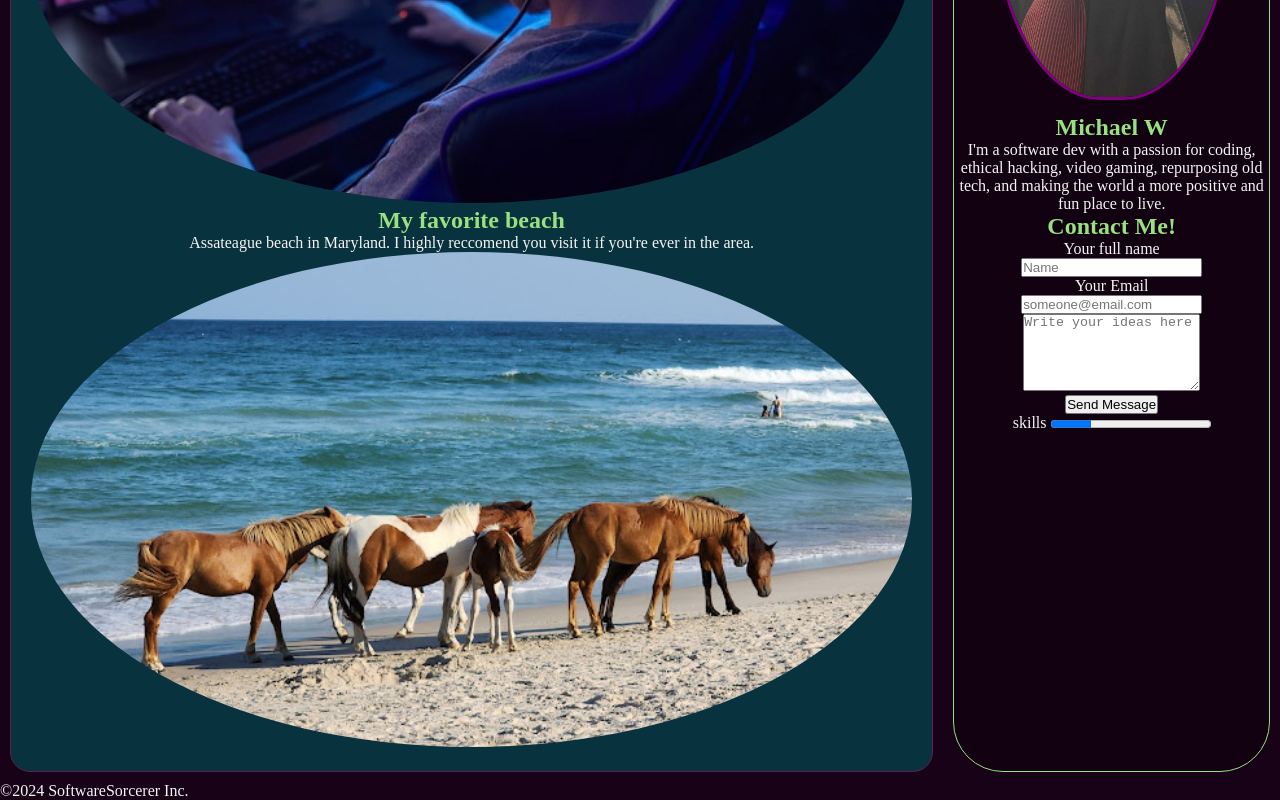
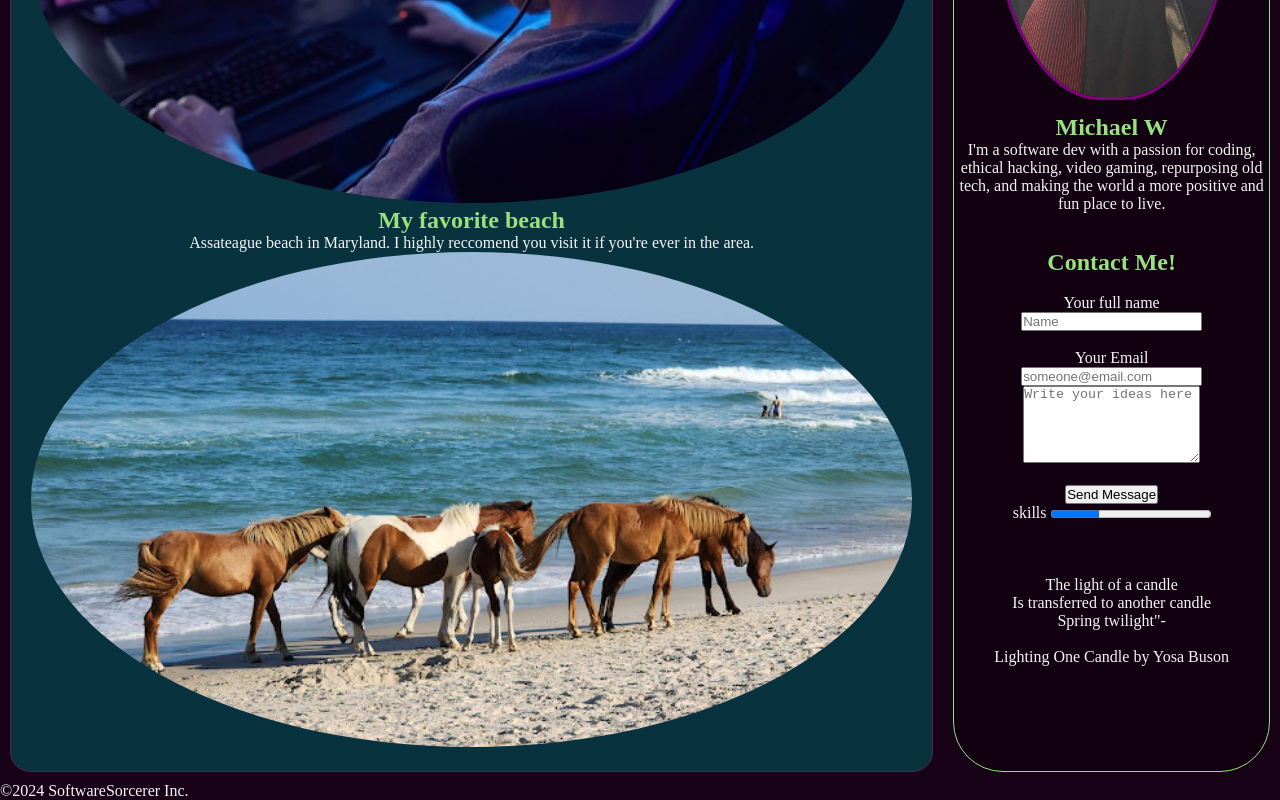
Before and after one commit to SoftwareSorcerer72/portfolio, a plain HTML site: page index.html in a window 1280 px wide. Shown: the part 411-1211 px from the top of the page. Drawn offline with Linux system fonts and the light colour scheme.

Commit message:
eighth commit with poem addes and lie breaks

```diff
--- a/index.html
+++ b/index.html
@@ -45,13 +45,18 @@
                 I'm a software dev with a passion for coding, ethical hacking, video gaming, repurposing old tech,
                     and making the world a more positive and fun place to live. <br />
             </article>
+            <br>
+            <br>
             <article>
                 <h2>Contact Me!</h2>
+                <br>
                 <form action="mailto:mikewelborn72@gmail.com" method="post">
                     <div>
                         <label for="name_field">Your full name</label>
                     </div>
                     <input id="name_field" name="name_field" type="text" placeholder="Name">
+                    <br>
+                    <br>
                     <div>
                         <label for="email-field">Your Email</label>
                     </div>
@@ -61,13 +66,25 @@
                     </div>
                     <textarea id="message-field" name="message-field" rows="5"
                         placeholder="Write your ideas here"></textarea>
-                    <div>
+                        <br>
+                        <br>
+                        <div>
                         <button type="submit">Send Message</button>
                     </div>
                 </form>
                 <label for="skills">skills</label>
-                <progress id="skills" max="100" value="25">
+                <progress id="skills" max="100" value="30">
             </article>
+            <article>
+                 <br>
+                 <br>
+                 <br>
+                <p"></p>The light of a candle</p>
+                <p>Is transferred to another candle</p>
+                <p>Spring twilight"-</p>
+            </article>
+            <br>
+                <p>Lighting One Candle by Yosa Buson</p>
         </div>
     </main>
     <footer>
```
